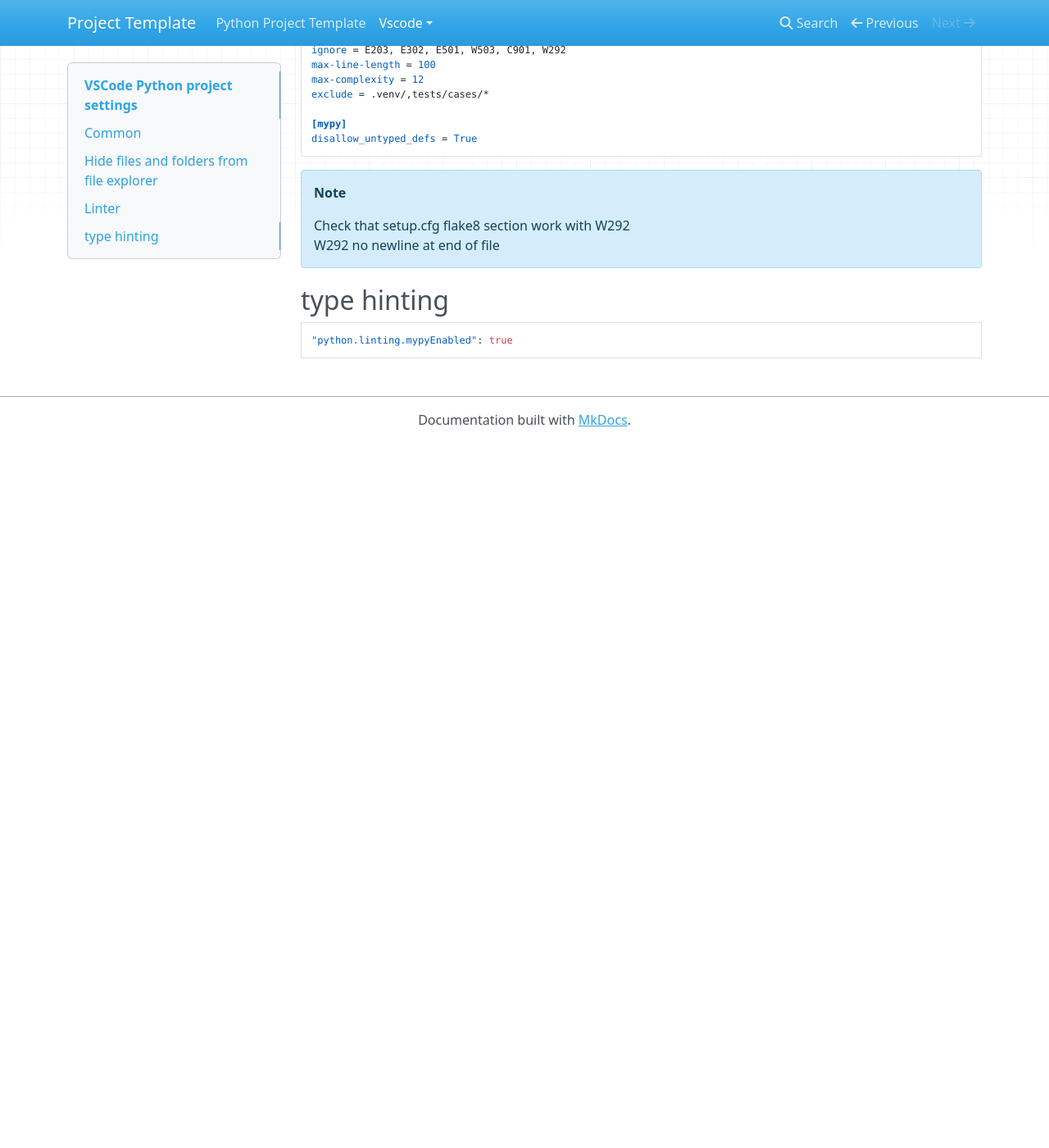
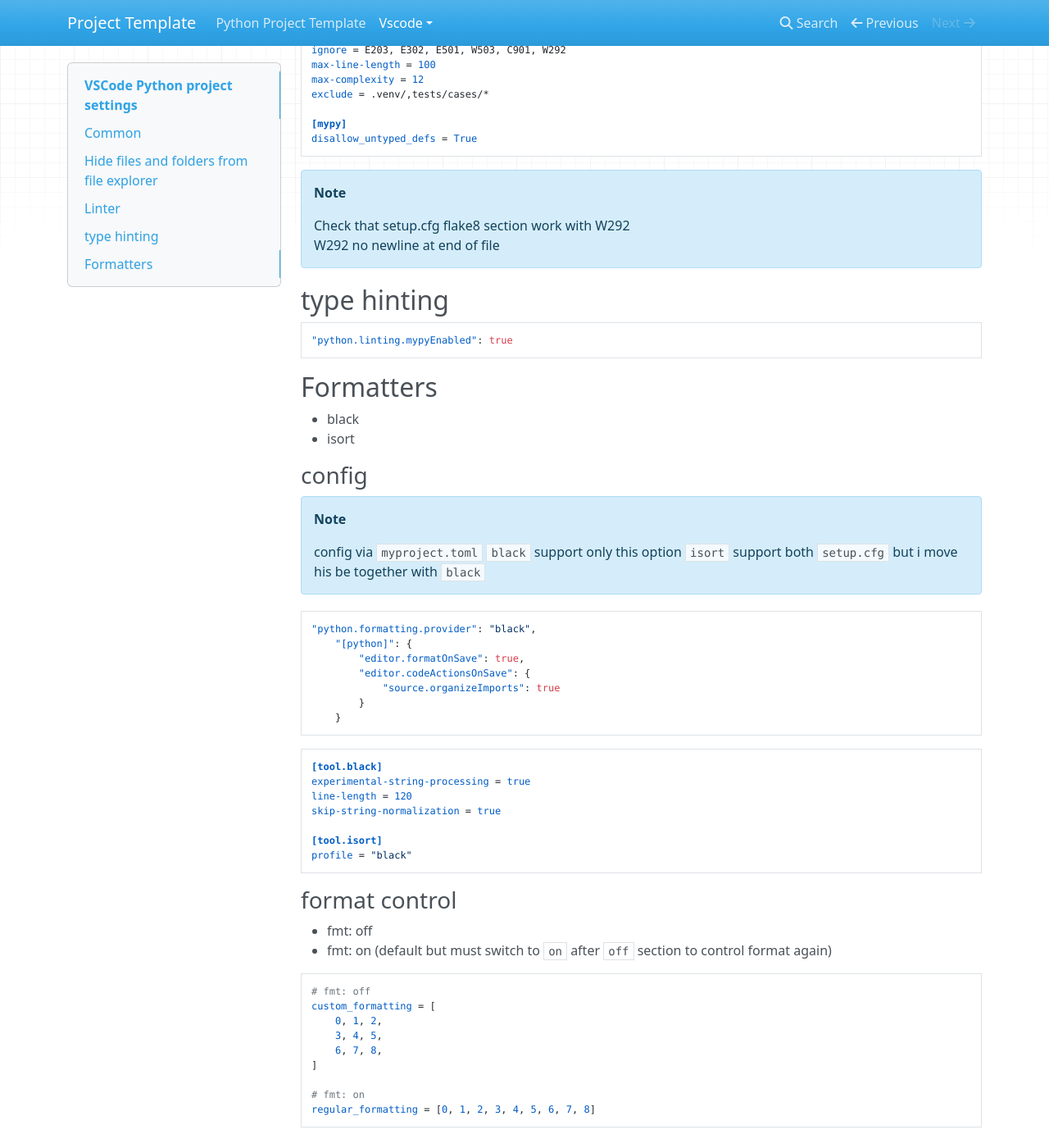
Before and after one commit to robobe/py_template, an MkDocs documentation site: the page built from docs/vscode/settings.md, in a window 1280 px wide and 1400 px high, scrolled down 867 px. Shown: the whole window at 82% size. Built offline with MkDocs 1.6.1, drawn with Linux system fonts in a browser that asks for light colours; nearby versions of some CDN libraries; before the commit the page ends 1407 px from its top, so only the background shows below that.

Commit message:
black and isort

````diff
--- a/docs/vscode/settings.md
+++ b/docs/vscode/settings.md
@@ -52,3 +52,44 @@
 ```
 "python.linting.mypyEnabled": true
 ```
+
+
+## Formatters
+- black
+- isort
+
+### config
+!!! Note
+    config via `myproject.toml` `black` support only this option
+    `isort` support both `setup.cfg` but i move his be together with `black`
+
+```json
+"python.formatting.provider": "black",
+    "[python]": {
+        "editor.formatOnSave": true,
+        "editor.codeActionsOnSave": {
+            "source.organizeImports": true
+        }
+    }
+```
+
+```
+--8<-- "pyproject.toml"
+```
+
+### format control
+- fmt: off
+- fmt: on (default but must switch to `on` after `off` section to control format again)
+
+
+```python
+# fmt: off
+custom_formatting = [
+    0, 1, 2,
+    3, 4, 5,
+    6, 7, 8,
+]
+
+# fmt: on
+regular_formatting = [0, 1, 2, 3, 4, 5, 6, 7, 8]
+```
--- /dev/null
+++ b/pyproject.toml
@@ -0,0 +1,7 @@
+[tool.black]
+experimental-string-processing = true
+line-length = 120
+skip-string-normalization = true
+
+[tool.isort]
+profile = "black"
--- a/setup.py
+++ b/setup.py
@@ -7,7 +7,9 @@ DEV_REQUIREMENTS = [
     "mkdocs",
     "mkdocs-material",
     "flake8",
-    "mypy"
+    "mypy",
+    "black",
+    "isort"
 ]
 
 with open('README.md', 'r') as fh:
````
Also changed, not shown: README.md (+9 -2 lines), 1 other file.
